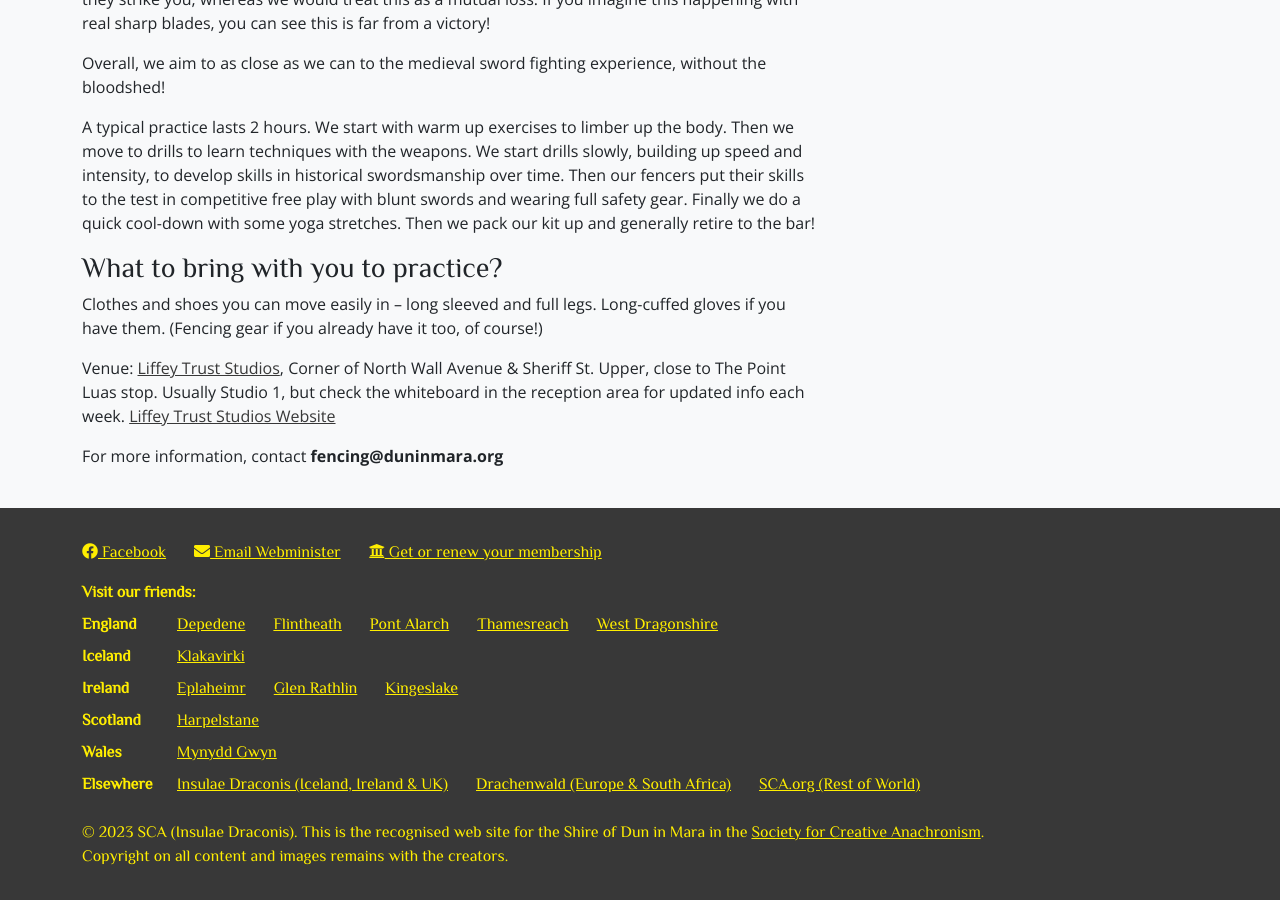
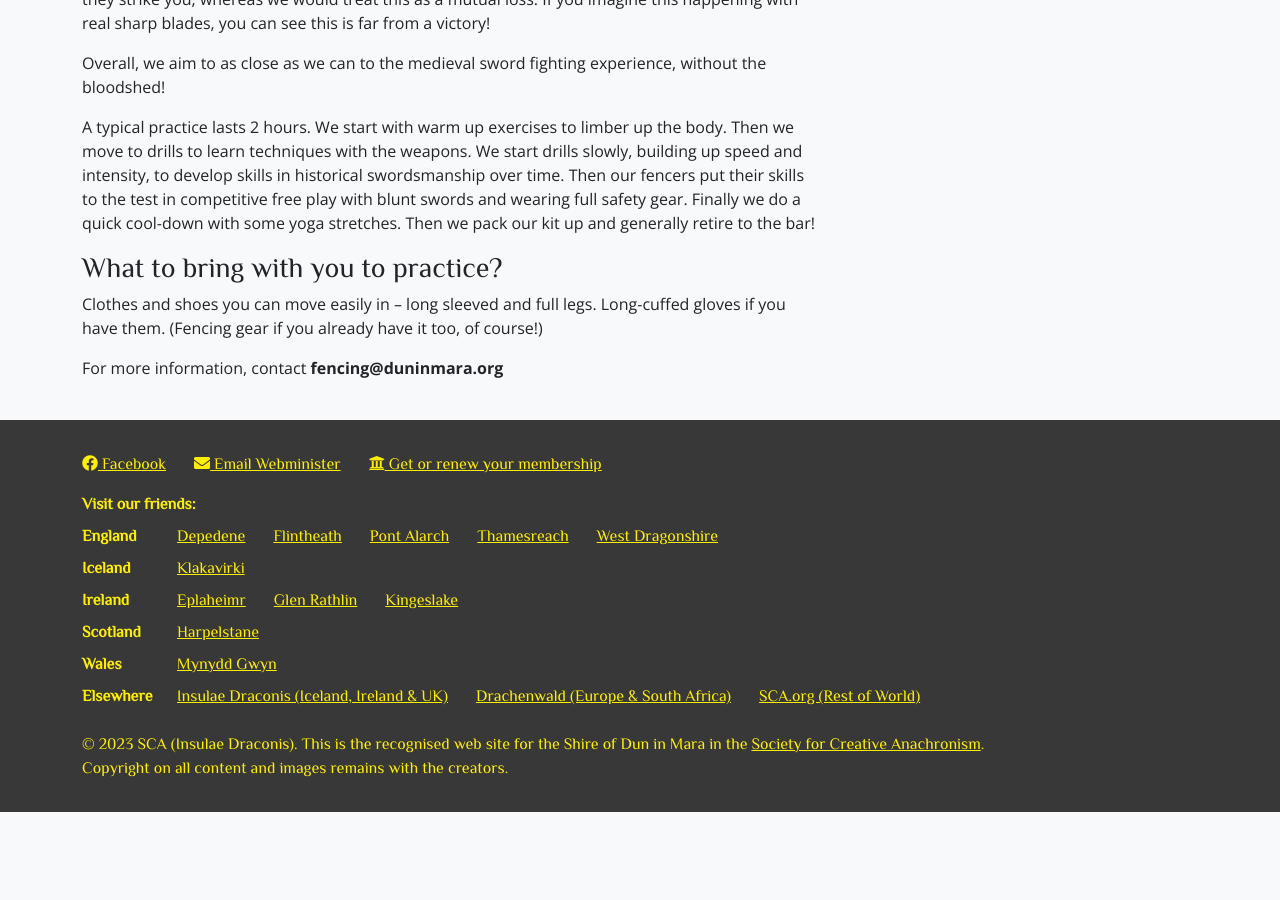
Before and after one commit to drachenwald/dun-in-mara, a Jekyll site: the page built from historical-fencing.md, in a window 1280 px wide and 900 px high, scrolled down 1535 px. Built offline with Jekyll 4.4.1, drawn with Linux system fonts in a browser that asks for light colours; comment, search, counter and statistics services are not loaded; after the commit the page ends 2347 px from its top, so only the background shows below that; some of the changed text lies outside the part shown.

Commit message:
Fencing practices currently not happening

```diff
--- a/historical-fencing.md
+++ b/historical-fencing.md
@@ -52,6 +52,4 @@ A typical practice lasts 2 hours. We start with warm up exercises to limber up t
 
 Clothes and shoes you can move easily in – long sleeved and full legs. Long-cuffed gloves if you have them. (Fencing gear if you already have it too, of course!)
 
-Venue: [Liffey Trust Studios](https://goo.gl/maps/NiMEjig15rz), Corner of North Wall Avenue & Sheriff St. Upper, close to The Point Luas stop. Usually Studio 1, but check the whiteboard in the reception area for updated info each week. [Liffey Trust Studios Website](http://www.liffeytruststudios.com/Contact-Us)
-
 For more information, contact **fencing@duninmara.org**
```
Also changed, not shown: other parts of historical-fencing.md (+2 -2 lines).
